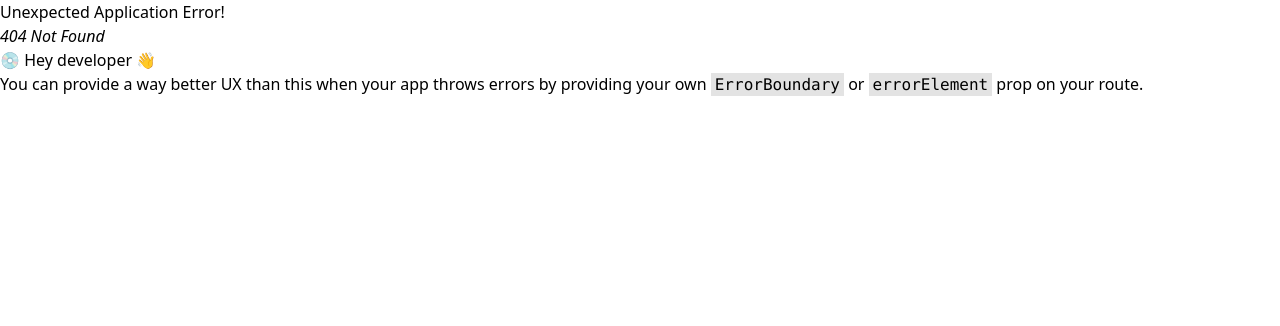
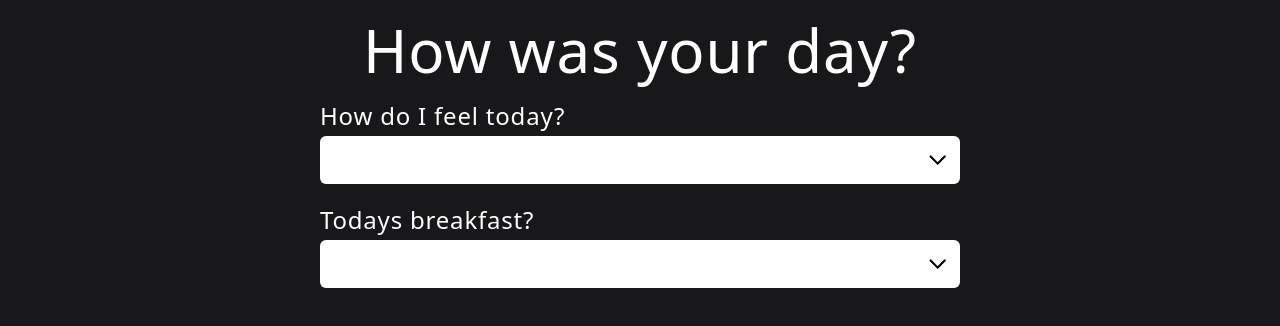
Before and after one commit to 0Slmpnv0/reflex, a React (Vite) app in the folder frontend/: page /daily_report in a window 1280 px wide. Before the commit this address had no page. Shown: the top 326 px of the page. Built offline with nearby package versions, Linux system fonts and the light colour scheme.

Commit message:
Start writing a daily report page tag field component

```diff
--- /dev/null
+++ b/frontend/src/components/CustomDropdown.tsx
@@ -0,0 +1,21 @@
+interface Props {
+    options: Array<string>,
+    dropped: boolean,
+}
+
+
+export default function CustomDropdown({ options, dropped }: Props ) {
+    if (!dropped) {
+        return
+    }
+
+    return (
+        <table className="">
+            {
+                options.map((opt) => (
+                    <tr>{opt}</tr>
+                ))
+            }
+        </table>
+    )
+}
--- a/frontend/src/components/FieldSettings.tsx
+++ b/frontend/src/components/FieldSettings.tsx
@@ -54,7 +54,9 @@ export default function FieldSettings({
         }}
       ></textarea> */}
 
-      <input type="text" defaultValue={name} />
+      <input type="text" defaultValue={name} onBlur={(e) => {
+        onRename(e.target.value, id)
+      }}/>
 
       <select
         name="select"
--- a/frontend/src/components/Nav.tsx
+++ b/frontend/src/components/Nav.tsx
@@ -10,7 +10,7 @@ export default function Nav() {
         >
           change <br /> form
         </a>
-        <a href="" className="nav-item">
+        <a href="http://localhost:1488/daily_report" className="nav-item">
           How was <br />your day?
         </a>
       </div>
--- /dev/null
+++ b/frontend/src/components/TagField.tsx
@@ -0,0 +1,59 @@
+import CustomDropdown from "./CustomDropdown";
+import { useState } from "react";
+
+interface Props {
+  name: string;
+  current_option: string;
+  options: string[];
+  id: string;
+}
+
+export default function TagField({ name, current_option, options, id }: Props) {
+  const [isRotated, setIsRotated] = useState<boolean>(false);
+  const [isSelectorDropped, setIsSelectorDropped] = useState<boolean>();
+
+  return (
+    <div className="tag-wrapper">
+      <h1>{name}</h1>
+      <div className="tag flex-col">
+        <div className="flex">
+          <input
+            type="text"
+            onClick={() => {
+            }}
+            className="w-full"
+          />
+          <svg
+            className={isRotated ? "w-15 h-10 ml-auto mr-1 rounded-lg hover:bg-slate-300 rotate-180" : "w-15 h-10 ml-auto mr-1 rounded-lg hover:bg-slate-300"}
+            onClick={() => {
+              setIsSelectorDropped(!isSelectorDropped);
+              setIsRotated(!isRotated);
+            }}
+            xmlns="http://www.w3.org/2000/svg"
+            viewBox="0 0 21 21"
+          >
+            <path
+              d="m8.5.5-4 4-4-4"
+              fill="none"
+              stroke="#000000"
+              stroke-linecap="round"
+              stroke-linejoin="round"
+              transform="translate(6 8)"
+            />
+            <path
+              xmlns="http://www.w3.org/2000/svg"
+              d="m8.5.5-4 4-4-4"
+              fill="none"
+              stroke="#000000"
+              stroke-linecap="round"
+              stroke-linejoin="round"
+              transform="translate(6 8)"
+            />
+          </svg>
+        </div>
+
+        <CustomDropdown options={options} dropped={isSelectorDropped} />
+      </div>
+    </div>
+  );
+}
--- a/frontend/src/index.css
+++ b/frontend/src/index.css
@@ -134,4 +134,17 @@
   .new-field-button:hover {
     @apply bg-slate-200;
   }
+
+  .tag-wrapper {
+    @apply flex-col w-1/2 mx-auto
+  }
+
+  .tag-wrapper h1 {
+    @apply text-left text-2xl mt-5 mb-1;
+  }
+
+  .tag {
+    @apply flex text-black pl-2 text-2xl bg-white rounded-md w-full py-1;
+
+  }
 }
--- a/frontend/src/main.tsx
+++ b/frontend/src/main.tsx
@@ -6,6 +6,7 @@ import ManageFormPage from "./pages/ManageFormPage.tsx";
 import { createBrowserRouter, RouterProvider } from "react-router-dom";
 import "./index.css";
 import RegisterPage from "./pages/RegisterPage.tsx";
+import DailyReportPage from "./pages/DailyReportPage.tsx";
 
 const router = createBrowserRouter([
   {
@@ -24,6 +25,10 @@ const router = createBrowserRouter([
     path: "manage_form",
     element: <ManageFormPage />,
   },
+  {
+    path: "daily_report",
+    element: <DailyReportPage />
+  }
 ]);
 
 ReactDOM.createRoot(document.getElementById("root")!).render(
--- /dev/null
+++ b/frontend/src/pages/DailyReportPage.tsx
@@ -0,0 +1,71 @@
+import TagField from "../components/TagField";
+
+
+type Field = {
+  name: string;
+  type: "tag" | "number" | "checkbox" | "percent" | "unselected";
+  is_required?: boolean; // experimental. In future Ill support unrequired fields, but now idk how to make it not affect the Insights
+  display: {
+    is_display_field: boolean;
+    is_positive?: boolean; // another experimental thing. In calendar I am going to display some fancy styled days/months items green if the value positive and red if negative
+  };
+};
+
+let example_form_data: { [key: string]: Field } = {
+  1: {
+    name: "How do I feel today?",
+    type: "tag",
+    display: {
+      is_display_field: false,
+    },
+  },
+  2: {
+    name: "How many minutes did I exercise?",
+    type: "number",
+    display: {
+      is_display_field: false,
+    },
+  },
+  3: {
+    name: "Did I drink enough water?",
+    type: "checkbox",
+    display: {
+      is_display_field: false,
+    },
+  },
+  4: {
+    name: "What percentage of time was I productive?",
+    type: "percent",
+    display: {
+      is_display_field: true,
+    },
+  },
+  5: {
+    name: "Todays breakfast?",
+    type: "tag",
+    display: {
+      is_display_field: false,
+    },
+  },
+};
+
+
+export default function DailyReportPage() {
+        return (
+        <div className="wrapper">
+            <h1 className="text-6xl mt-5">How was your day?</h1>
+            {
+                Object.entries(example_form_data).map(( [id, fieldData] ) => {
+                    if (fieldData.type === 'tag') {
+                        return (<TagField
+                        name={fieldData.name}
+                        current_option="unselected"
+                        options={['asdf', 'asdf']}
+                        id={id}
+                        />)
+                    }
+                })
+            }
+       </ div>
+       )
+}
```
